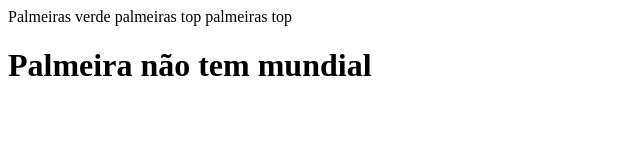
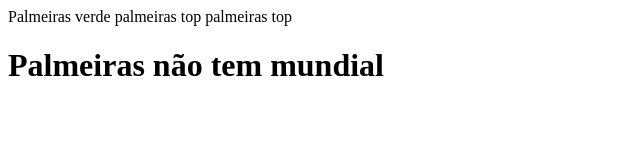
Before and after one commit to laraahh09/site-colaborativo-iniciante, a plain HTML site: page teste.html in a window 1280 px wide. Shown: the whole page, without its empty margins (0-640 px from the left). Drawn offline with Linux system fonts and the light colour scheme.

Commit message:
corrige erro de digitação no título da página

```diff
--- a/teste.html
+++ b/teste.html
@@ -10,7 +10,7 @@
     <title>Document</title>
 </head>
 <body>
-    <h1>Palmeira não tem mundial</h1>
+    <h1>Palmeiras não tem mundial</h1>
 
 </body>
 </html>
```
